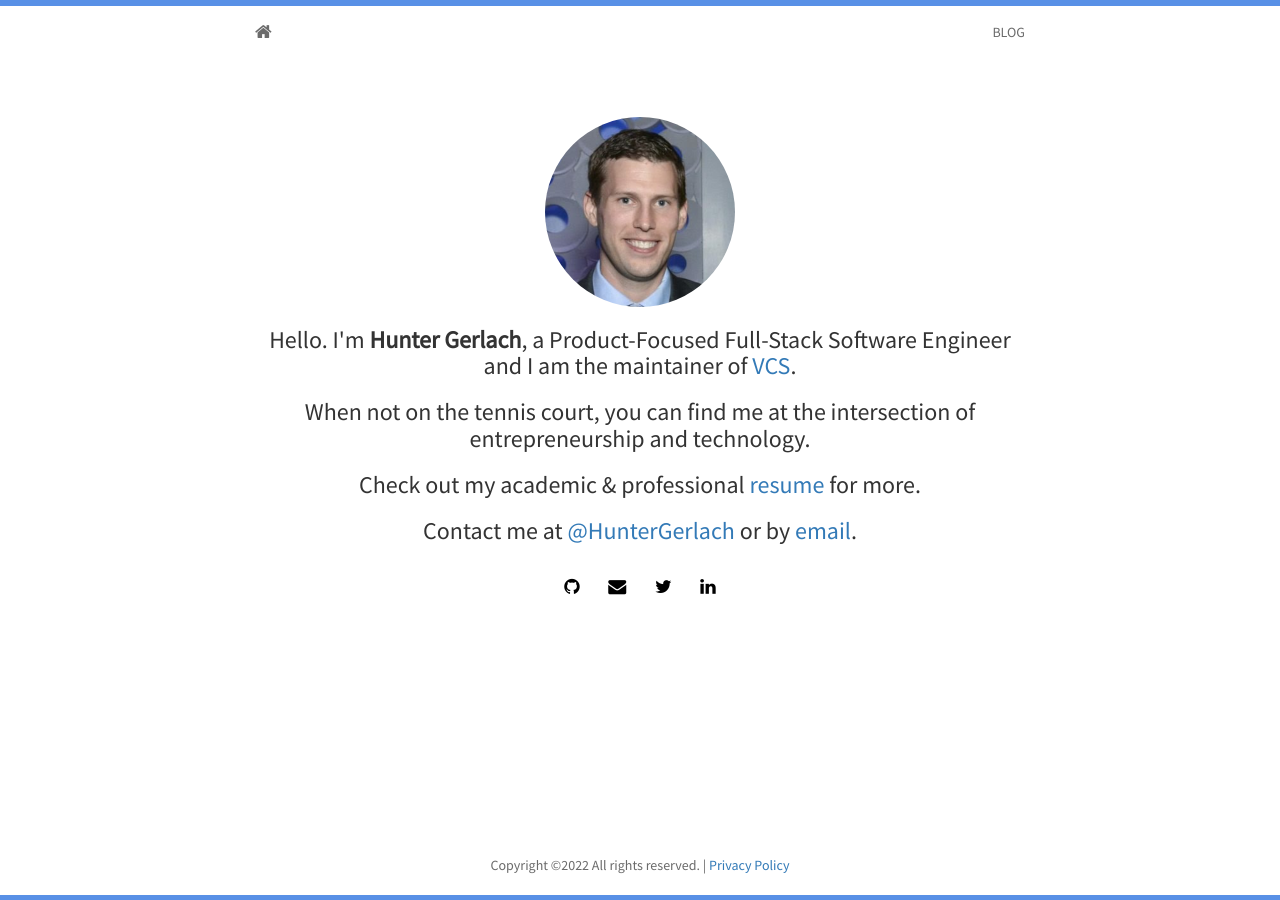
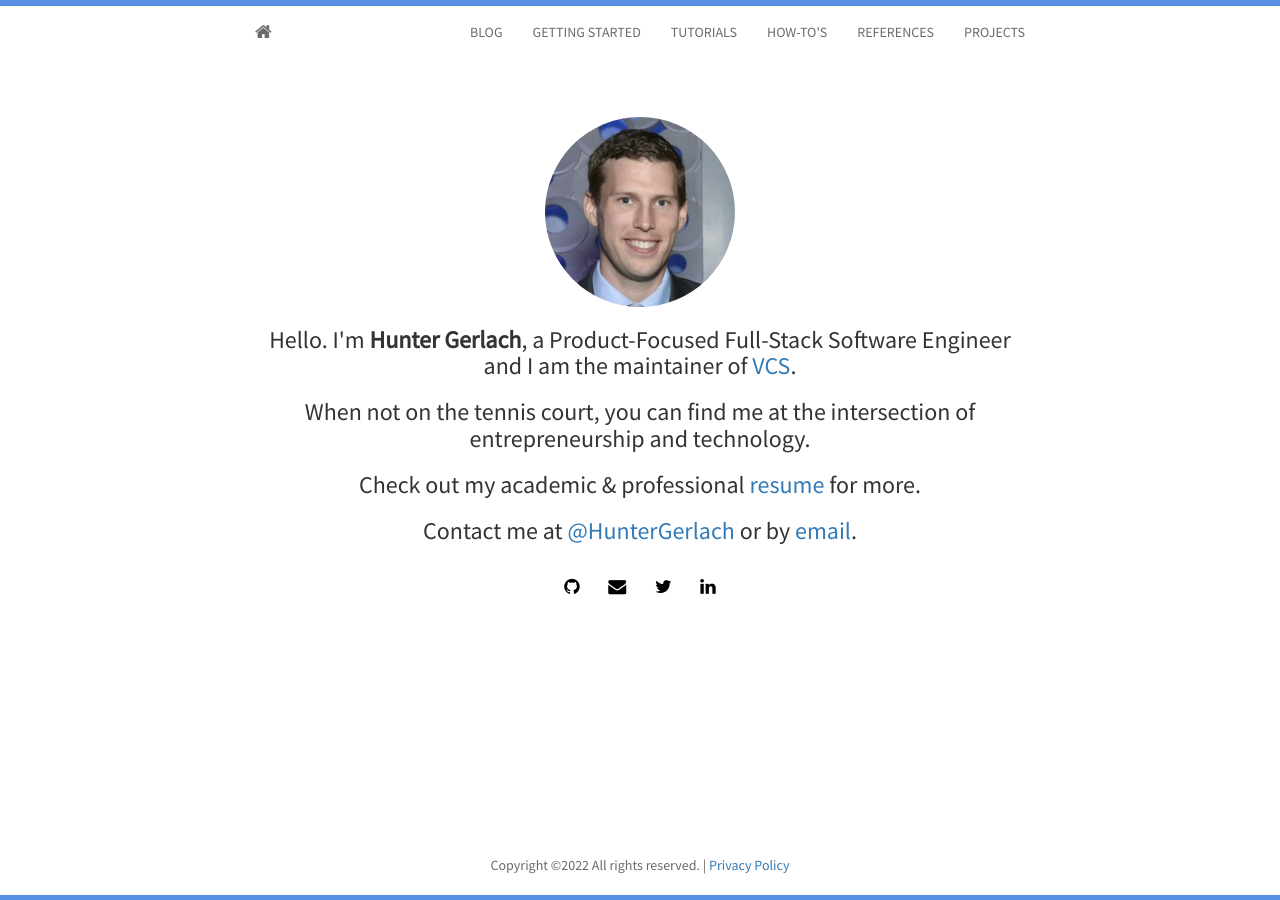
Before and after one commit to HunterGerlach/www.huntergerlach.com, a Jekyll site: the page built from index.html, in a window 1280 px wide. Built offline with Jekyll 4.4.1, drawn with Linux system fonts in a browser that asks for light colours; nearby versions of some CDN libraries; the list of posts is cut into pages by our own code.

Commit message:
Add new pages to header

```diff
--- a/_includes/header.html
+++ b/_includes/header.html
@@ -6,8 +6,12 @@
     <div id="navbar">
       <ul class="nav navbar-nav navbar-right">
         <li><a href="{{ site.baseurl }}blog.html">BLOG</a></li>
+        <li><a href="{{ site.baseurl }}getting-started.html">GETTING STARTED</a></li>
+        <li><a href="{{ site.baseurl }}tutorials.html">TUTORIALS</a></li>
+        <li><a href="{{ site.baseurl }}how-to.html">HOW-TO'S</a></li>
+        <li><a href="{{ site.baseurl }}references.html">REFERENCES</a></li>
+        <li><a href="{{ site.baseurl }}projects.html">PROJECTS</a></li>
         <!--
-        <li><a href="{{ site.baseurl }}projects.html">PROJECTS</a></li>
         <li><a href="http://jekyller.github.io/vitae">RESUME</a></li>
         -->
       </ul>
```
